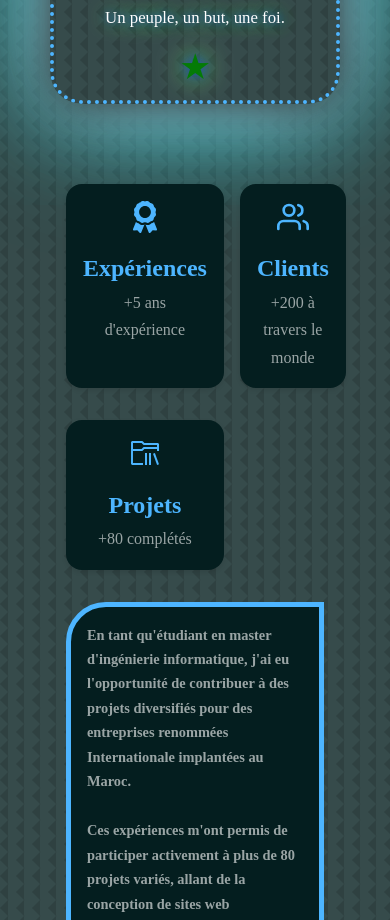
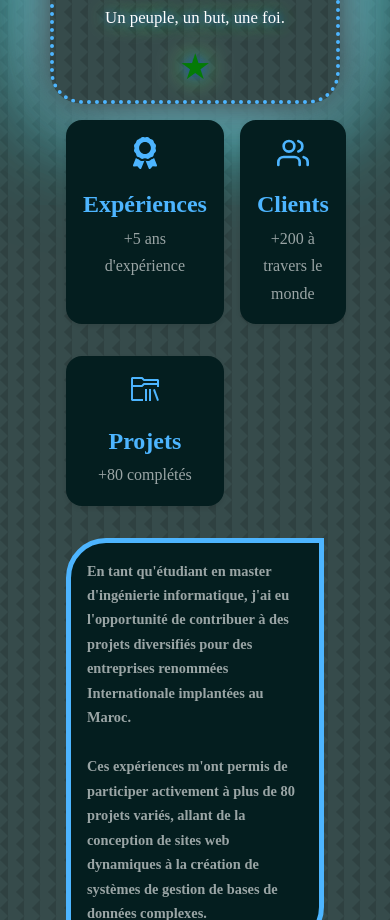
Before and after one commit to Mouhamed1003/keenprogrammer.com, a React (Create React App) app: page / in a window 390 px wide. Shown: the part 1420-2340 px from the top of the page. Built offline with nearby package versions, Linux system fonts and the light colour scheme.

Commit message:
Update a_propos.css

```diff
--- a/src/components/a_propos/a_propos.css
+++ b/src/components/a_propos/a_propos.css
@@ -165,7 +165,7 @@ section {
     .apropos_content p {
         margin: 1rem 0 1.5rem;
     }
-    .apropos_content .apropos_cards {
+    .apropos_cards {
         margin-top: 5rem;
     }
     .apropos h5 {
@@ -185,6 +185,7 @@ section {
         grid-template-columns: 1fr;
         gap: 1rem;
         padding: 0;
+        margin-top: 0;
     }
     .apropos_content {
         text-align: center;
```
